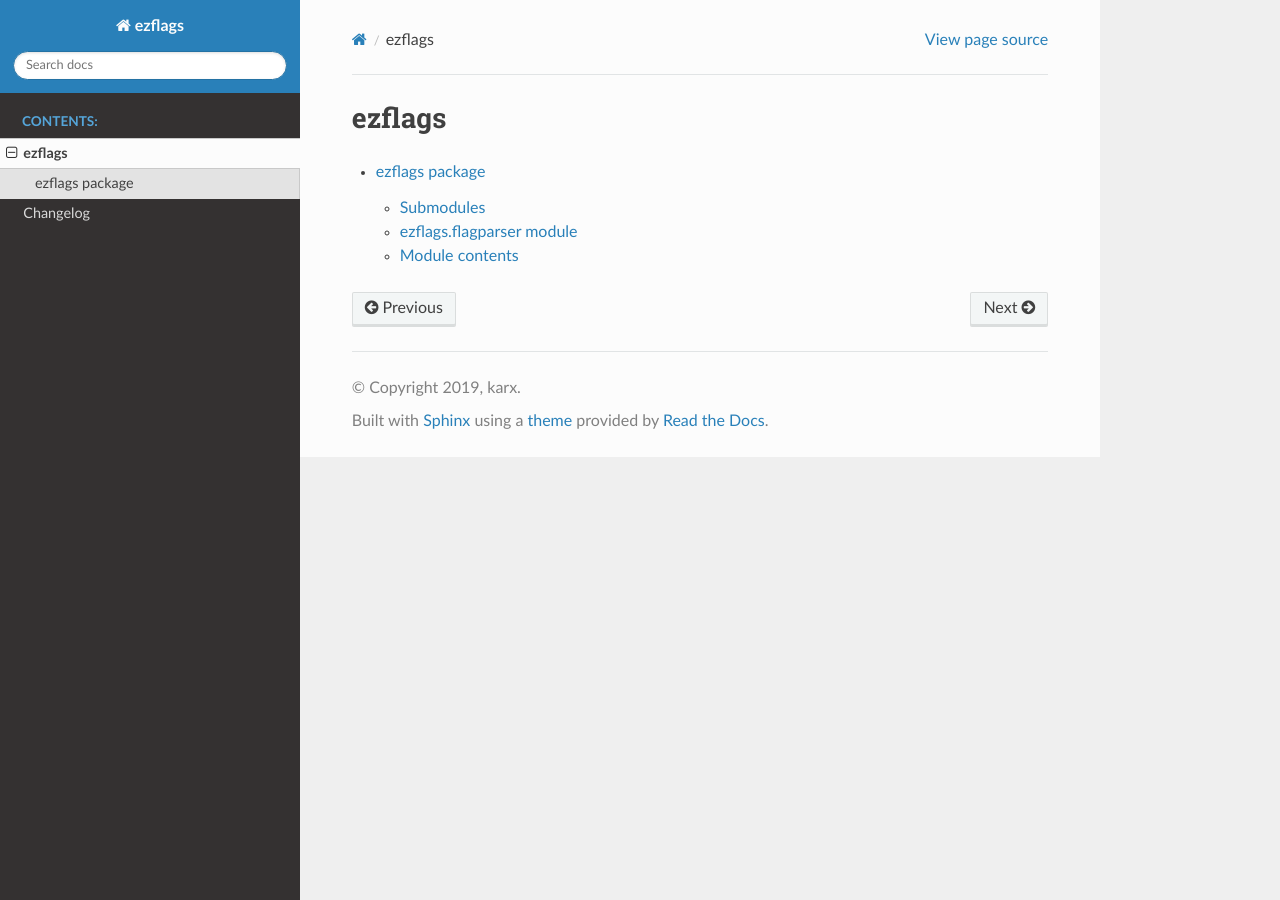
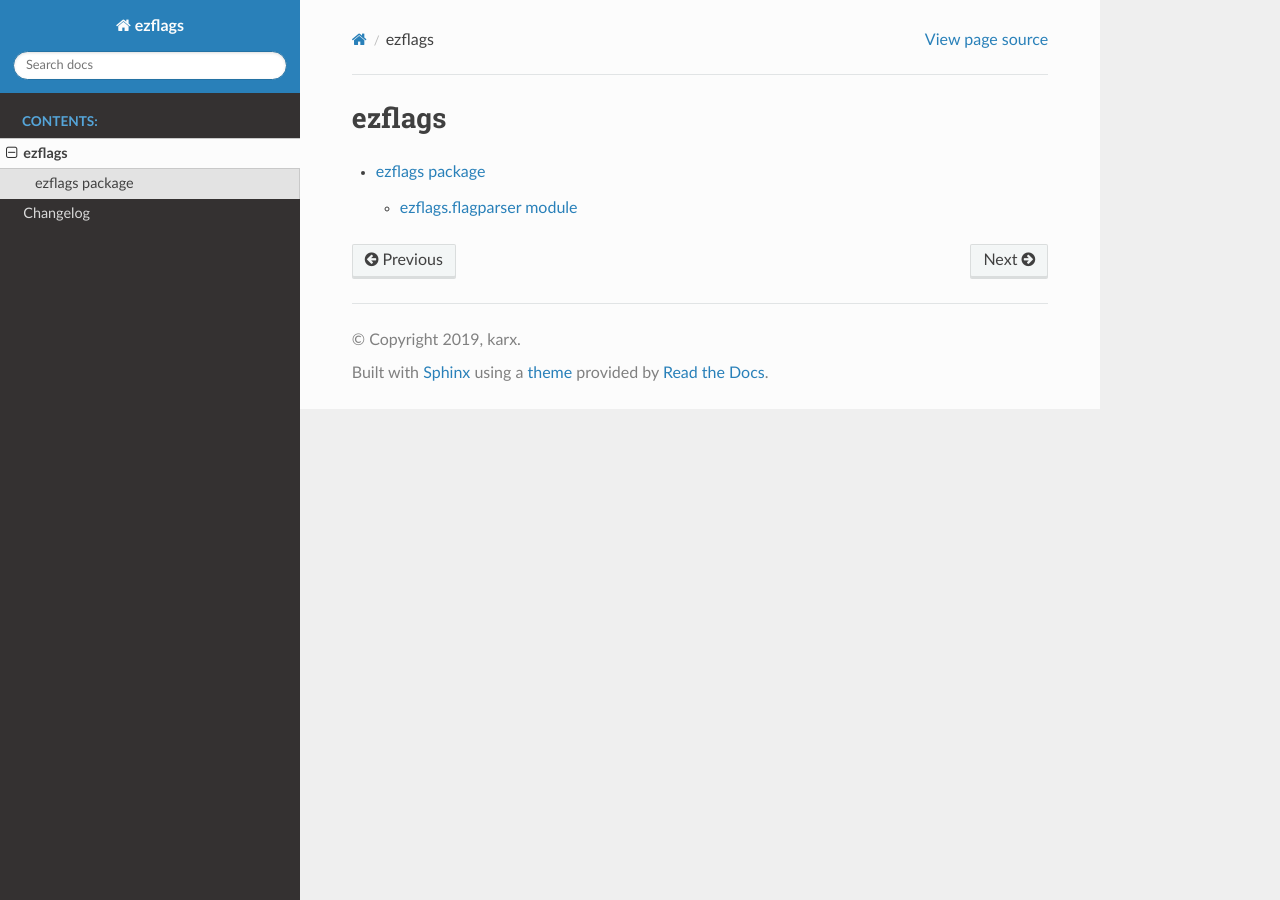
Before and after one commit to karx1/ezflags, a Sphinx documentation site: the page built from docs/source/modules.rst, in a window 1280 px wide. Built offline with Sphinx 7.4.7 and the Read the Docs theme 2.0.0, drawn with Linux system fonts in a browser that asks for light colours.

Commit message:
Remove unnecessary documentation directives

```diff
--- a/docs/source/ezflags.rst
+++ b/docs/source/ezflags.rst
@@ -1,8 +1,5 @@
 ezflags package
 ===============
-
-Submodules
-----------
 
 ezflags.flagparser module
 -------------------------
@@ -11,12 +8,3 @@ ezflags.flagparser module
    :members:
    :undoc-members:
    :show-inheritance:
-
-
-Module contents
----------------
-
-.. automodule:: ezflags
-   :members:
-   :undoc-members:
-   :show-inheritance:
```
